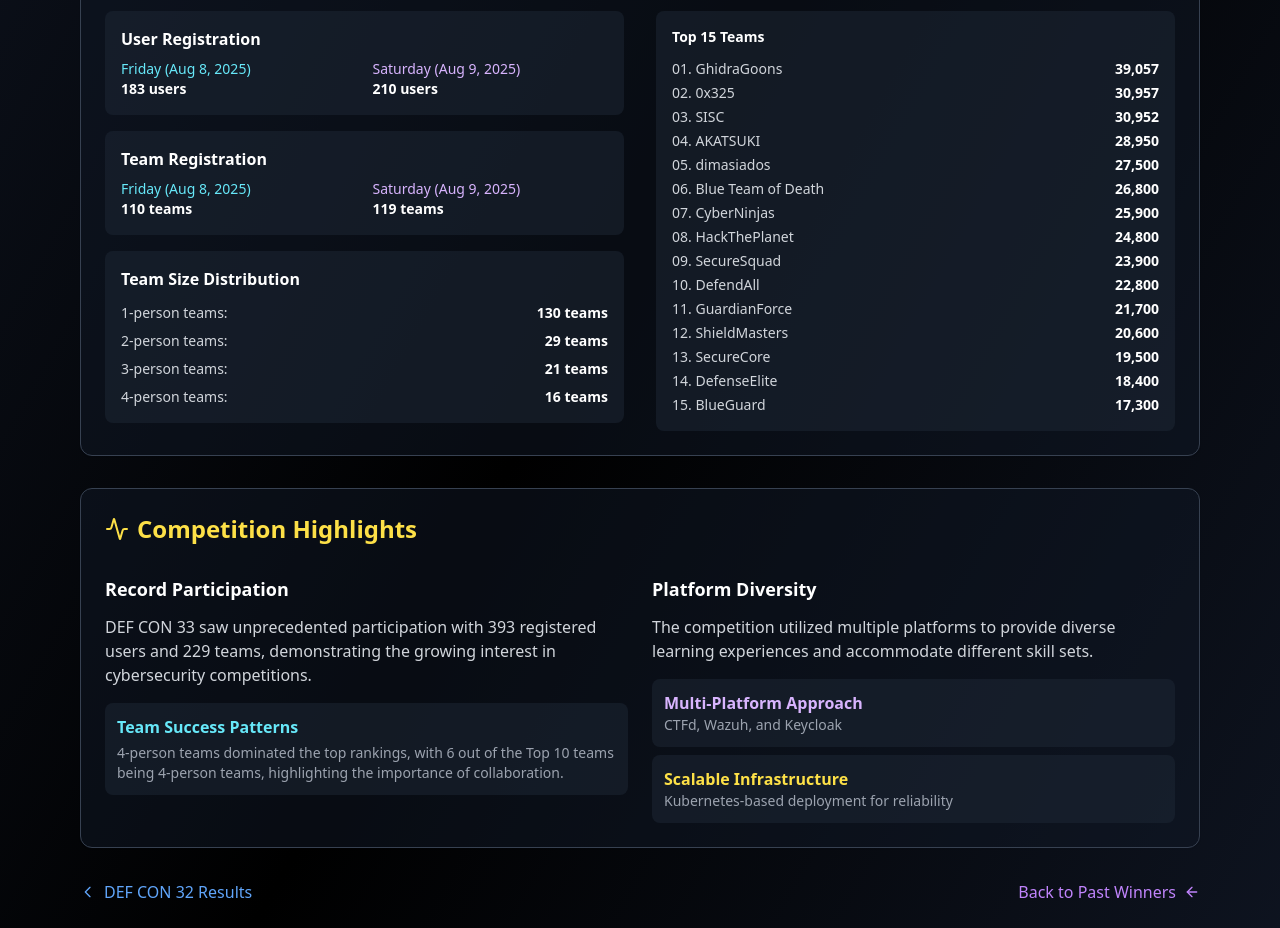
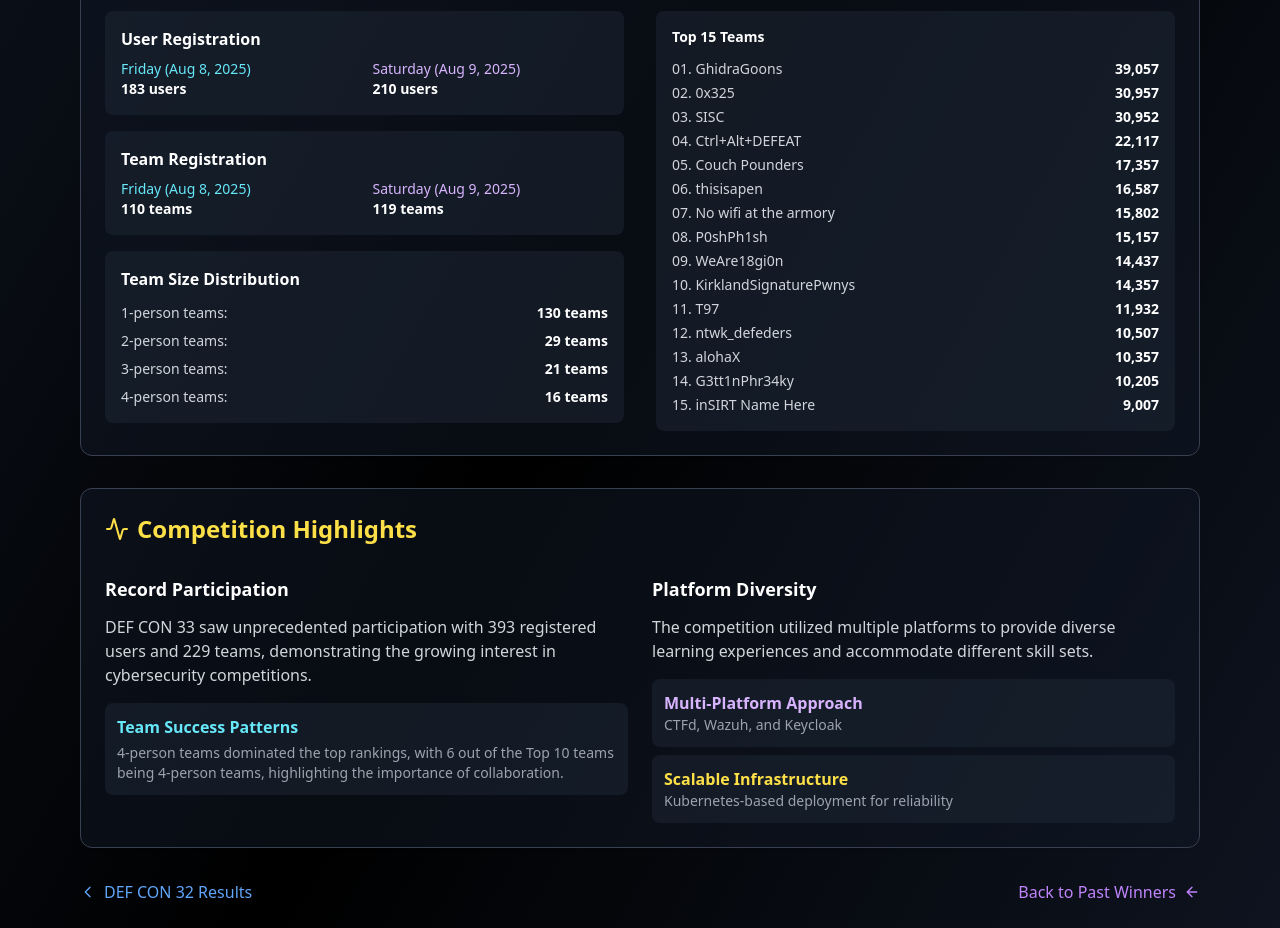
Before and after one commit to blueteamvillage/ctf-dot-blueteamvillage-dot-org-dc33, a Next.js app: page /past-winners/defcon-33 in a window 1280 px wide. Shown: the part 920-1848 px from the top of the page. Built offline with nearby package versions, Linux system fonts and the light colour scheme.

Commit message:
Correct CTFd winners

```diff
--- a/app/past-winners/defcon-33/page.tsx
+++ b/app/past-winners/defcon-33/page.tsx
@@ -161,18 +161,18 @@
                       { name: "GhidraGoons", points: 39057 },
                       { name: "0x325", points: 30957 },
                       { name: "SISC", points: 30952 },
-                      { name: "AKATSUKI", points: 28950 },
-                      { name: "dimasiados", points: 27500 },
-                      { name: "Blue Team of Death", points: 26800 },
-                      { name: "CyberNinjas", points: 25900 },
-                      { name: "HackThePlanet", points: 24800 },
-                      { name: "SecureSquad", points: 23900 },
-                      { name: "DefendAll", points: 22800 },
-                      { name: "GuardianForce", points: 21700 },
-                      { name: "ShieldMasters", points: 20600 },
-                      { name: "SecureCore", points: 19500 },
-                      { name: "DefenseElite", points: 18400 },
-                      { name: "BlueGuard", points: 17300 }
+                      { name: "Ctrl+Alt+DEFEAT", points: 22117 },
+                      { name: "Couch Pounders", points: 17357 },
+                      { name: "thisisapen", points: 16587 },
+                      { name: "No wifi at the armory", points: 15802 },
+                      { name: "P0shPh1sh", points: 15157 },
+                      { name: "WeAre18gi0n", points: 14437 },
+                      { name: "KirklandSignaturePwnys", points: 14357 },
+                      { name: "T97", points: 11932 },
+                      { name: "ntwk_defeders", points: 10507 },
+                      { name: "alohaX", points: 10357 },
+                      { name: "G3tt1nPhr34ky", points: 10205 },
+                      { name: "inSIRT Name Here", points: 9007 }
                     ].map((team, index) => (
                       <div key={index} className="flex justify-between pt-1">
                         <span className="text-gray-300">
@@ -190,36 +190,6 @@
             </div>
           </CardContent>
         </Card>
-
-        {/* Technical Infrastructure */}
-        {/* <Card className="bg-gray-900/50 border-gray-700 mb-8">
-          <CardHeader>
-            <CardTitle className="text-2xl font-bold text-cyan-300 flex items-center">
-              <Database className="w-6 h-6 mr-2" />
-              Technical Infrastructure
-            </CardTitle>
-          </CardHeader>
-          <CardContent>
-            <div className="grid grid-cols-1 md:grid-cols-2 gap-6">
-              <div>
-                <h3 className="text-lg font-semibold text-white mb-3">Keycloak Setup</h3>
-                <ul className="text-gray-300 space-y-2">
-                  <li>• 4 Pod Stateful Set hosted in Kubernetes</li>
-                  <li>• Connected to Okta SSO</li>
-                  <li>• High-performance log processing</li>
-                </ul>
-              </div>
-              <div>
-                <h3 className="text-lg font-semibold text-white mb-3">Multi-Juicer Setup</h3>
-                <ul className="text-gray-300 space-y-2">
-                  <li>• 30 Nodes (m5.xlarge) on Elastic Kubernetes Service (EKS)</li>
-                  <li>• 10 Juice Balancers (Load Balancers)</li>
-                  <li>• Supports up to 300 instances with 30 nodes</li>
-                </ul>
-              </div>
-            </div>
-          </CardContent>
-        </Card> */}
 
         {/* Competition Highlights */}
         <Card className="bg-gray-900/50 border-gray-700 mb-8">
```
